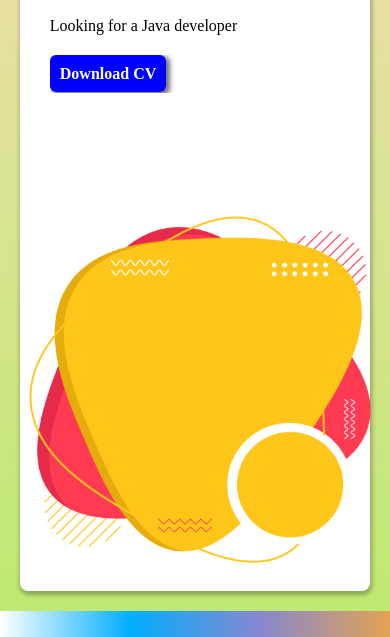
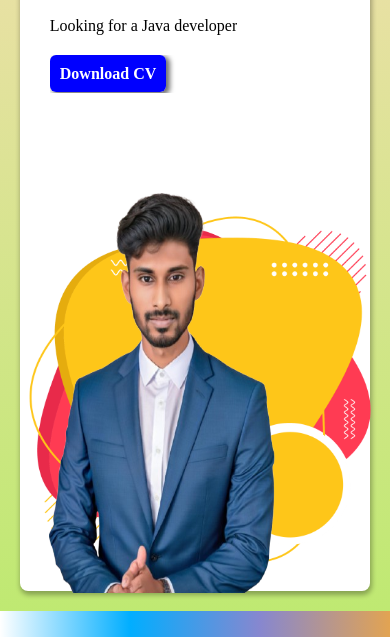
Before and after one commit to Mugilan2003/portfolio, a plain HTML site: page index.html in a window 390 px wide. Shown: the part 207-844 px from the top of the page. Drawn offline with Linux system fonts and the light colour scheme.

Commit message:
Update portfolio.css

```diff
--- a/portfolio.css
+++ b/portfolio.css
@@ -141,7 +141,7 @@ padding: 10px 10px 10px 0px;
         top: 50%;
     }
     .myimage{
-        height: 00px;
+        height: 400px;
         width: 250px;
         left: 10%;
         bottom: 44px;
```
